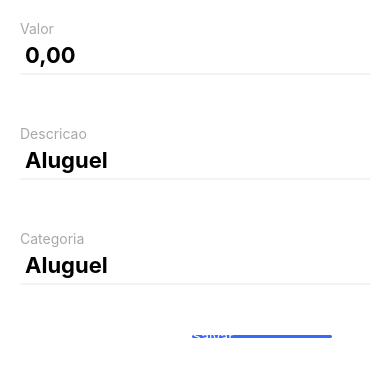
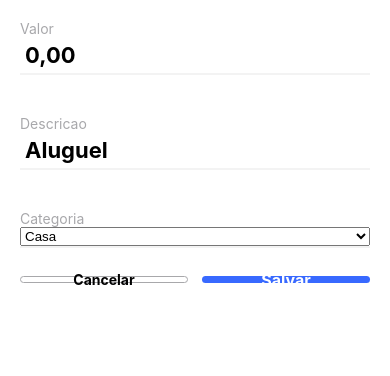
Before and after one commit to PabloPauloDev/Aplicativo-para-gerir-gastos, a React Native app: screen / in a window 390 px wide. Shown: the top 376 px of the page. Built offline with nearby package versions, Linux system fonts and the light colour scheme.

Commit message:
Adicionando elementos visuais

```diff
--- a/package.json
+++ b/package.json
@@ -12,7 +12,8 @@
     "expo": "~51.0.11",
     "expo-status-bar": "~1.12.1",
     "react": "18.2.0",
-    "react-native": "0.74.2"
+    "react-native": "0.74.2",
+    "@react-native-picker/picker": "2.7.5"
   },
   "devDependencies": {
     "@babel/core": "^7.20.0"
--- a/src/screens/cad-desp/cad-desp.jsx
+++ b/src/screens/cad-desp/cad-desp.jsx
@@ -1,7 +1,21 @@
 import { Text, TextInput, TouchableOpacity, View } from 'react-native'
 import { styles } from './cad-desp.style.js'
+import { Picker } from '@react-native-picker/picker'
+import { useState } from 'react'
 
 const CadDespesa = () => {
+    const [id, setId] = useState(0);
+    const [valor, setValor] = useState(0);
+    const [descricao, setDescricao] = useState('');
+    const [categoria, setCategoria] = useState('');
+
+    const handleSalvar = () => {
+
+    }
+    const handleCancelar = () => {
+
+    }
+
     return <View style = {styles.container}>
 
         <View style={styles.containerField}>
@@ -16,7 +30,19 @@ const CadDespesa = () => {
 
         <View style={styles.containerField}>
             <Text style={styles.inputLabel}>Categoria</Text>
-            <TextInput placeholder='Aluguel' style={styles.inputText} defaultValue=''></TextInput>
+            <View style={styles.inputPicker}>
+                <Picker
+                selectedValue={categoria}
+                onValueChange={(itemValue, itemIndex) => {
+                    setCategoria(itemValue)
+                }}>
+                    <Picker.Item label='Casa' value='Casa' />
+                    <Picker.Item label='Educação' value='Educação' />
+                    <Picker.Item label='Lazer' value='Lazer' />
+                    <Picker.Item label='Moto' value='Moto' />
+                    <Picker.Item label='Viagem' value='Viagem' />
+                </Picker>
+            </View>
         </View>
 
         <View style={styles.containerBtn}>
--- a/src/screens/cad-desp/cad-desp.style.js
+++ b/src/screens/cad-desp/cad-desp.style.js
@@ -2,9 +2,9 @@ import {COLORS, FONT_SIZE} from "../../constants/themes.js"
 
 const styles = {
     container: {
-        height: "92%",
-        gap: 10,
-        marginTop: 50,
+        height: "85%",
+        justifyContent: 'space-between',
+        marginTop: 100,
         margin: 20,
     },
     containerField: {
@@ -30,23 +30,40 @@ const styles = {
     },
     containerBtn: {
         flexDirection: 'row',
-        justifyContent: 'space-around'
+        justifyContent: 'space-between',
+        bottom: 12
     },
     btnCancelar: {
+        alighItems: 'center',
+        justifyContent: 'center',
+        borderWidth: 1,
+        borderRadius: 5,
+        borderColor: COLORS.medium_grey,
+        fontSize: FONT_SIZE.md,
+        width: '48%',
+        height: '35%'
     },
     textCancelar: {
-        color: COLORS.white
+        textAlign: 'center',
+        fontWeight: 'bold'
     },
     btnSalvar: {
         alighItems: 'center',
         justifyContent: 'center',
         backgroundColor: COLORS.blue,
-        borderRadius: 15,
-        width: '40%',
-        height: '20%'
+        borderRadius: 5,
+        width: '48%',
+        height: '35%'
     },
     textSalvar: {
+        textAlign: 'center',
+        fontSize: FONT_SIZE.md,
+        fontWeight: 'bold',
         color: COLORS.white
+    },
+    inputPicker: {
+        borderBottomColor: COLORS.gray,
+        borderBottomWidth: 2,
     }
 }
 
--- a/src/screens/home/home.jsx
+++ b/src/screens/home/home.jsx
@@ -41,8 +41,10 @@ const Home = () => {
             </View>
             <Image source={icons.money} style={styles.money}/>
         </View>
+        <View style={styles.titulo}>
+            <Text style={styles.dashboardTitulo}>Despesas</Text>
+        </View>
         <ScrollView showsVerticalScrollIndicator={false}>
-            <Text style={styles.dashboardTitulo}>Despesas</Text>
             {
                 despesas.map((desp)=>{
                     return <Despesa key={desp.id}
--- a/src/screens/home/home.style.js
+++ b/src/screens/home/home.style.js
@@ -49,6 +49,9 @@ const styles = {
     btnAdd: {
         position: 'absolute',
         bottom: 12
+    },
+    titulo: {
+        width: '100%'
     }
 }
 
```
Also changed, not shown: 1 other file (tests, documents, lock files or other folders).
